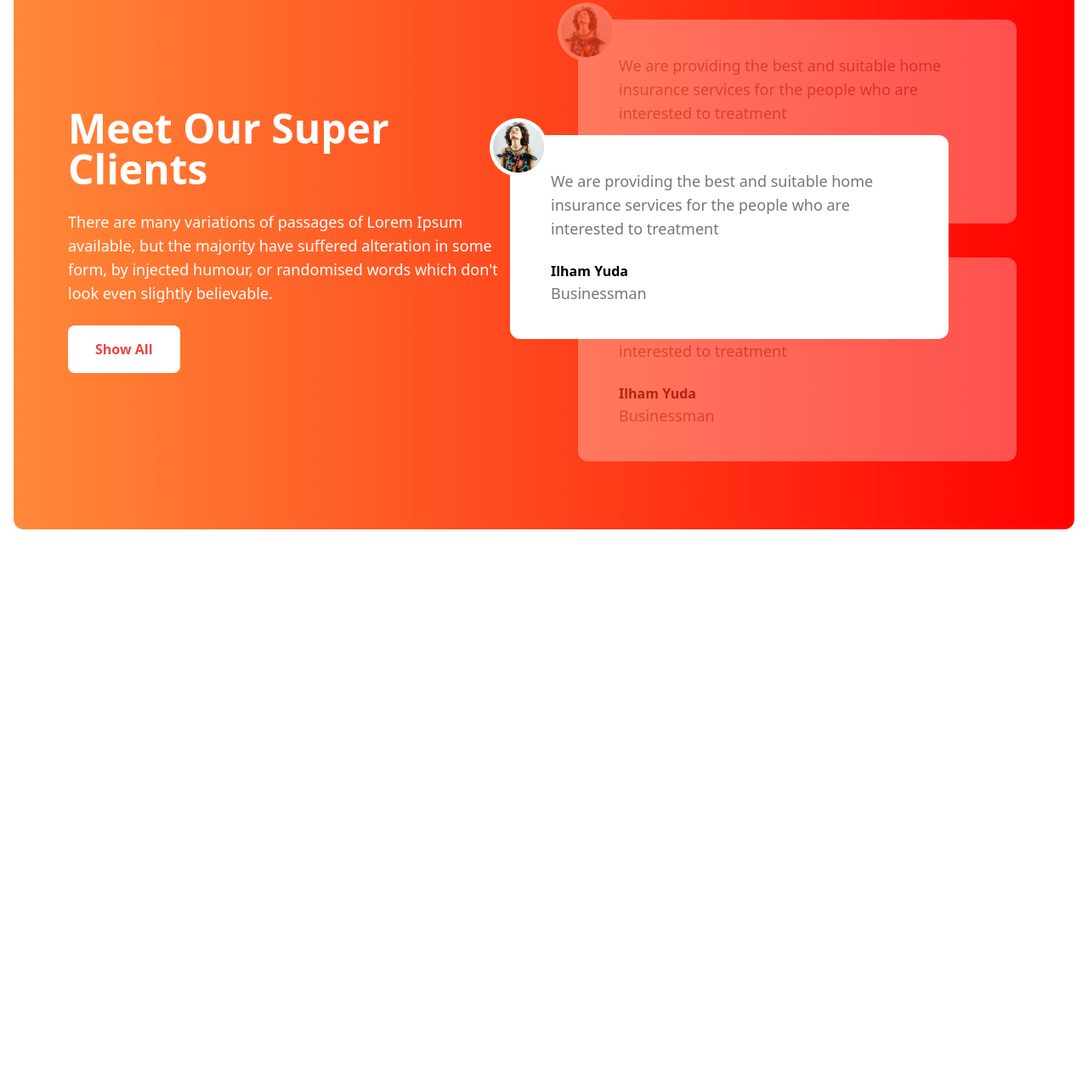
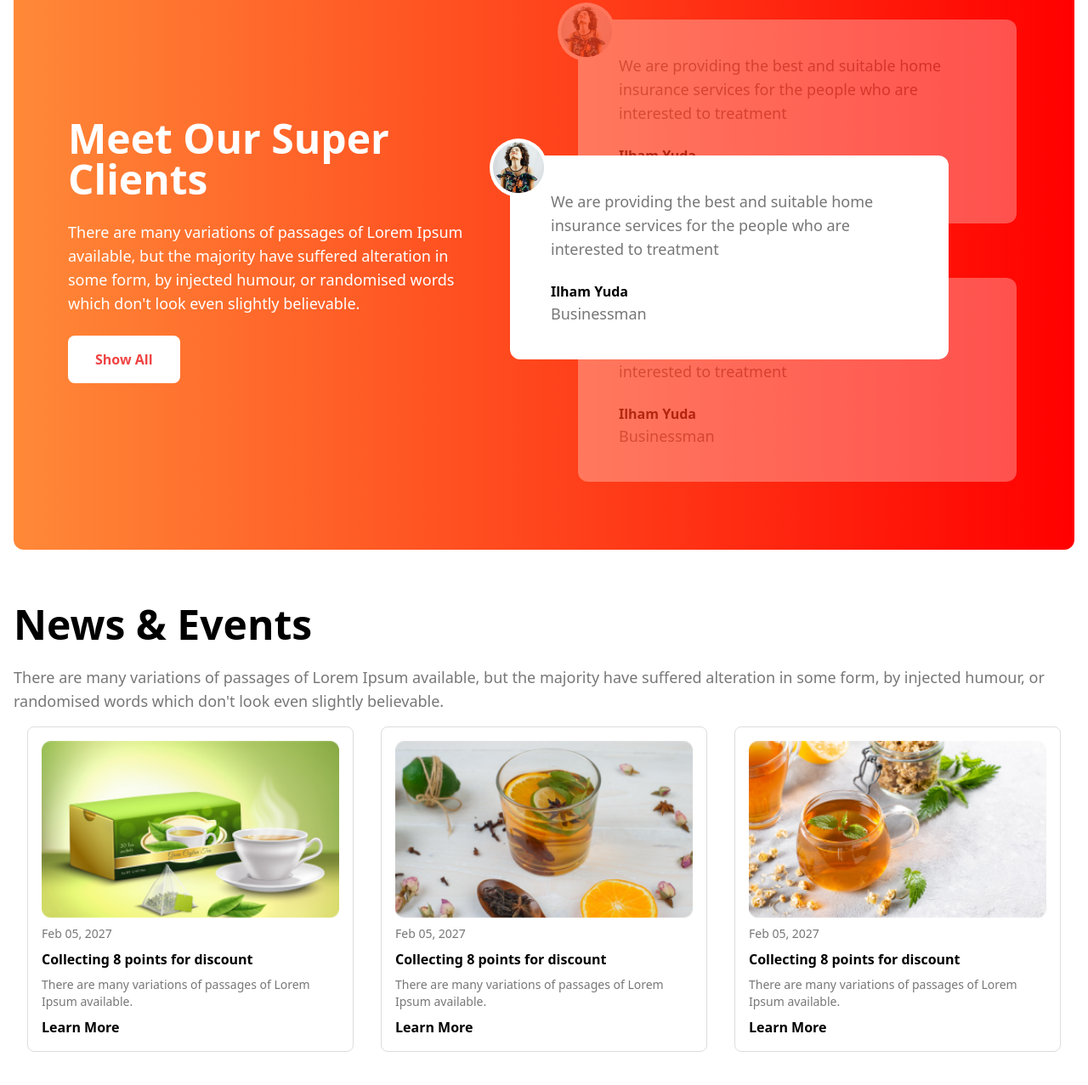
Before and after one commit to MizanRbf/tea-house, a plain HTML site: page index.html in a window 1280 px wide. Shown: the part 1780-3057 px from the top of the page at 85% size. Before the commit the page ends 2547 px from the top, so only its background shows below. Drawn offline with nearby package versions, Linux system fonts and the light colour scheme.

Commit message:
News Section Done

```diff
--- a/index.html
+++ b/index.html
@@ -138,7 +138,7 @@
         </div>
 
         <!-- Tea Card Container -->
-        <div class="grid grid-cols-2 grid-rows-3 gap-x-6 gap-y-6 lg:w-2/4">
+        <div class="grid grid-cols-2 grid-rows-3  lg:w-2/4 gap-4">
 
           <!-- card-1 -->
           <div class="bg-gradient-to-r from-[#e6a52323] to-[#ebd7d077] rounded-xl max-w-60 md:max-w-64 lg:max-w-72">
@@ -160,14 +160,17 @@
 
       <!-- Client Section -->
       <section>
-        <div class="py-20 px-16 bg-gradient-to-r from-[#FF8938] to-[#FF0000] grid grid-cols-1 md:grid-cols-2 gap-20 rounded-xl">
+        <div
+          class="py-20 px-8 md:px-16 bg-gradient-to-r from-[#FF8938] to-[#FF0000] grid grid-cols-1 md:grid-cols-2 gap-20 rounded-xl">
 
           <!-- Client Content -->
-          <div class="flex items-center">
+          <div class="flex items-center mr-10">
             <div class="">
               <h1 class="text-white text-3xl md:text-3xl lg:text-5xl font-bold">Meet Our Super Clients</h1>
               <br>
-              <p class="text-lg md:text-sm lg:text-lg font-medium text-white">There are many variations of passages of Lorem Ipsum available, but the majority have suffered alteration in some form, by injected humour, or randomised words which don't look even slightly believable. </p>
+              <p class="text-lg md:text-sm lg:text-lg font-medium text-white">There are many variations of passages of
+                Lorem Ipsum available, but the majority have suffered alteration in some form, by injected humour, or
+                randomised words which don't look even slightly believable. </p>
               <br>
               <button Class="bg-white text-red-500 rounded-lg py-4 px-8 font-bold">Show All</button>
             </div>
@@ -177,43 +180,50 @@
           <div class="relative mr-1">
 
             <!-- Card 1 -->
+            <div class="ml-32 md:ml-0">
               <div class="bg-white py-10 px-12 rounded-xl relative mb-10 opacity-[30%]">
                 <!-- Client Image -->
                 <div class=" bg-white p-1 rounded-[50%] absolute -top-5 -left-6">
                   <img src="images/client.png" alt="">
                 </div>
-              <p class="text-lg md:text-sm lg:text-lg font-medium text-[#777777]">We are providing the best and suitable home insurance services for the people who are interested to treatment</p>
+                <p class="text-sm md:text-sm lg:text-lg font-medium text-[#777777]">We are providing the best and
+                  suitable home insurance services for the people who are interested to treatment</p>
                 <br>
                 <h3 class="text-base font-bold">Ilham Yuda</h3>
 
-              <p class="text-lg md:text-sm lg:text-lg font-medium text-[#777777]">Businessman</p>
+                <p class="text-sm md:text-sm lg:text-lg font-medium text-[#777777]">Businessman</p>
 
               </div>
-
+              s
+            </div>
             <!-- Card 2 -->
+            <div class="ml-32 md:ml-0">
               <div class="bg-white py-10 px-12 rounded-xl relative opacity-[30%]">
                 <!-- Client Image -->
                 <div class=" bg-white p-1 rounded-[50%] absolute -top-5 -left-6">
                   <img src="images/client.png" alt="">
                 </div>
-              <p class="text-lg md:text-sm lg:text-lg font-medium text-[#777777]">We are providing the best and suitable home insurance services for the people who are interested to treatment</p>
+                <p class="text-sm md:text-sm lg:text-lg font-medium text-[#777777]">We are providing the best and
+                  suitable home insurance services for the people who are interested to treatment</p>
                 <br>
                 <h3 class="text-base font-bold">Ilham Yuda</h3>
-              <p class="text-lg md:text-sm lg:text-lg font-medium text-[#777777]">Businessman</p>
+                <p class="text-sm md:text-sm lg:text-lg font-medium text-[#777777]">Businessman</p>
 
               </div>
 
+            </div>
             <!-- Card 3 -->
-            <div class="absolute bottom-36 -left-20 right-20 ">
+            <div class="absolute bottom-36 left-4 md:-left-20 right-28 md:right-20 ">
               <div class="bg-white py-10 px-12 rounded-xl relative">
                 <!-- Client Image -->
                 <div class=" bg-white p-1 rounded-[50%] absolute -top-5 -left-6">
                   <img src="images/client.png" alt="">
                 </div>
-                <p class="text-lg md:text-sm lg:text-lg font-medium text-[#777777]">We are providing the best and suitable home insurance services for the people who are interested to treatment</p>
+                <p class="text-sm md:text-sm lg:text-lg font-medium text-[#777777]">We are providing the best and
+                  suitable home insurance services for the people who are interested to treatment</p>
                 <br>
                 <h3 class="text-base font-bold">Ilham Yuda</h3>
-                <p class="text-lg md:text-sm lg:text-lg font-medium text-[#777777]">Businessman</p>
+                <p class="text-sm md:text-sm lg:text-lg font-medium text-[#777777]">Businessman</p>
 
               </div>
 
@@ -223,7 +233,45 @@
       </section>
 
       <!-- News Section -->
-      <section>
+      <section class="mt-16">
+          <!-- News title -->
+          <div>
+            <h1 class="text-3xl md:text-5xl font-bold">News & Events</h1>
+          <br>
+          <p class="text-lg md:text-lg font-medium text-[#777777]">There are many variations of passages of Lorem Ipsum available,
+            but the majority have suffered alteration in some form, by injected humour, or randomised words which don't
+            look even slightly believable. </p>
+          </div>
+
+          <!-- News Card Container -->
+           <div class="w-full md:mx-auto md:flex justify-evenly gap-4">
+            <!-- Card 1 -->
+            <div class="w-full mt-4 md:w-72 lg:w-96 border border-[#ddd] rounded-lg p-4 space-y-2">
+              <img class="w-full" src="images/news-1.png" alt="">
+              <p class="text-sm font-medium text-[#777777]">Feb 05, 2027</p>
+              <h3 class="font-bold">Collecting 8 points for discount</h3>
+              <p class="text-sm font-medium text-[#777777]">There are many variations of passages of Lorem Ipsum available.</p>
+              <h3 class="font-bold">Learn More</h3>
+            </div>
+             <!-- Card 2 -->
+             <div class="w-full mt-4 md:w-72 lg:w-96 border border-[#ddd] rounded-lg p-4 space-y-2">
+              <img class="w-full" src="images/news-2.png" alt="">
+              <p class="text-sm font-medium text-[#777777]">Feb 05, 2027</p>
+              <h3 class="font-bold">Collecting 8 points for discount</h3>
+              <p class="text-sm font-medium text-[#777777]">There are many variations of passages of Lorem Ipsum available.</p>
+              <h3 class="font-bold">Learn More</h3>
+            </div>
+            <!-- Card 3 -->
+            <div class="w-full mt-4 md:w-72 lg:w-96 border border-[#ddd] rounded-lg p-4 space-y-2">
+              <img class="w-full" src="images/news-3.png" alt="">
+              <p class="text-sm font-medium text-[#777777]">Feb 05, 2027</p>
+              <h3 class="font-bold">Collecting 8 points for discount</h3>
+              <p class="text-sm font-medium text-[#777777]">There are many variations of passages of Lorem Ipsum available.</p>
+              <h3 class="font-bold">Learn More</h3>
+            </div>
+           </div>
+
+          <!-- grid grid-cols-1 md:grid-cols-3 -->
 
       </section>
   </main>
```
Lines whose indentation alone changed are shown as unchanged.
